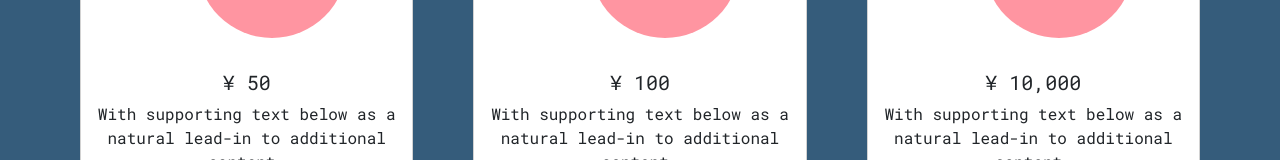
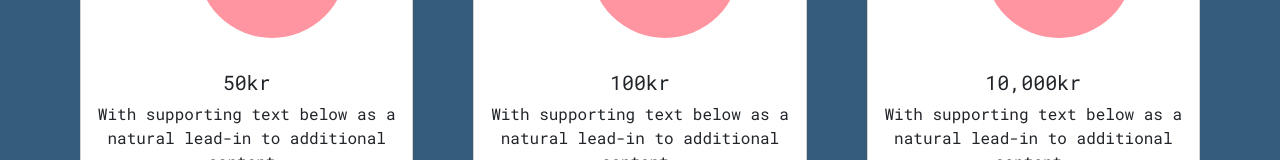
Before and after one commit to Asamijonsson/portfolio2023, a React (Create React App) app: page /subscribe in a window 1280 px wide. Shown: the part 366-526 px from the top of the page. Built offline with nearby package versions, Linux system fonts and the light colour scheme.

Commit message:
fixed celcius

```diff
--- a/src/Pages/Subscribe.jsx
+++ b/src/Pages/Subscribe.jsx
@@ -18,7 +18,7 @@ const Subscribe = () => {
           </motion.p>
           <Card.Body>
 
-            <Card.Title>¥ 50</Card.Title>
+            <Card.Title>50kr</Card.Title>
             <Card.Text>
               With supporting text below as a natural lead-in to additional content.
             </Card.Text>
@@ -34,7 +34,7 @@ const Subscribe = () => {
           </motion.p>
 
           <Card.Body>
-            <Card.Title>¥ 100 </Card.Title>
+            <Card.Title>100kr </Card.Title>
             <Card.Text>
               With supporting text below as a natural lead-in to additional content.
             </Card.Text>
@@ -50,7 +50,7 @@ const Subscribe = () => {
           </motion.p>
 
           <Card.Body>
-            <Card.Title>¥ 10,000</Card.Title>
+            <Card.Title>10,000kr</Card.Title>
             <Card.Text>
               With supporting text below as a natural lead-in to additional content.
             </Card.Text>
--- a/src/Pages/Subscribe.module.css
+++ b/src/Pages/Subscribe.module.css
@@ -1,47 +1,64 @@
-.subscribe{
+.subscribe {
   background-color: rgb(53, 92, 123);
   padding: 50px;
   display: flex;
   text-align: center;
 
 }
-.art{
+
+.art {
   padding: 200px;
 }
+
 .maintext {
   justify-content: flex;
   height: 150px;
   width: 150px;
   font-size: 25px;
   border: 3px black;
-  background-color:rgb(255, 149, 161);
+  background-color: rgb(255, 149, 161);
   border-radius: 50%;
   justify-self: stretch;
   max-width: 50%;
   margin-left: 35%;
 }
 
-  .text{
+.text {
   padding-top: 45px;
 }
 
-.card{
+.card {
   margin: 30px;
   text-align: center;
 }
 
-@media screen and (max-width: 768px) {
-   .subscribe{
+@media screen and (max-width: 1150px) {
+  .subscribe {
     flex-direction: column;
   }
-   .card{
+
+  .maintext {
+    text-align: center;
+  }
+}
+
+@media screen and (max-width: 768px) {
+  .subscribe {
+    flex-direction: column;
+  }
+
+  .maintext {
+    text-align: center;
+  }
+
+  .card {
     margin: 10px;
   }
 }
 
 
 @media screen and (max-width: 480px) {
-    .subscribe{
+  .subscribe {
     flex-direction: column;
     padding: 10px;
   }
--- a/src/Pages/Weather.jsx
+++ b/src/Pages/Weather.jsx
@@ -1,11 +1,11 @@
 import style from "./Weather.module.css";
 
-const weather =() =>{
+const weather = () => {
     const apiKey = process.env.REACT_APP_API_KEY;
 
-const search = async ()=> {
+    const search = async () => {
         const element = document.getElementById("cityInput")
-if(!element||element.value===""){
+        if (!element || element.value === "") {
             return 0;
         }
 
@@ -18,26 +18,30 @@ const wind = document.getElementById("windRate")
         const temprature = document.getElementById("weatherTemp")
         const location = document.getElementById("weatherLocation")
 
-humidity.innerHTML = data.main.humidity+"%";
-wind.innerHTML = data.wind.speed+"km/h";
-temprature.innerHTML = data.main.temp+"K";
+        humidity.innerHTML = data.main.humidity + "%";
+        wind.innerHTML = data.wind.speed + "km/h";
+        temprature.innerHTML = (data.main.temp - 273.15).toFixed(2) + "°C";
         location.innerHTML = data.name;
 
+
+
     }
+
+
 
     return (
         <div className={style.container}>
             <p className={style.text}>Check weather in your city!</p>
             <div className={style.topbar}>
-        <input type="text"  id = "cityInput" className={style.cityInput}/>
-        <button className={style.search} onClick={()=>{search()}}>
+                <input type="text" id="cityInput" className={style.cityInput} />
+                <button className={style.search} onClick={() => { search() }}>
                     Search
                 </button>
             </div>
             <div className={style.weatherImg}>
 
             </div>
-    <div id="weatherTemp" className={style.weatherTemp}>--K</div>
+            <div id="weatherTemp" className={style.weatherTemp}>--°C</div>
             <div id="weatherLocation" className={style.weatherLocation}>City</div>
             <div className={style.dataContainer}>
                 <div className={style.element}>
```
Lines whose indentation alone changed are shown as unchanged.
